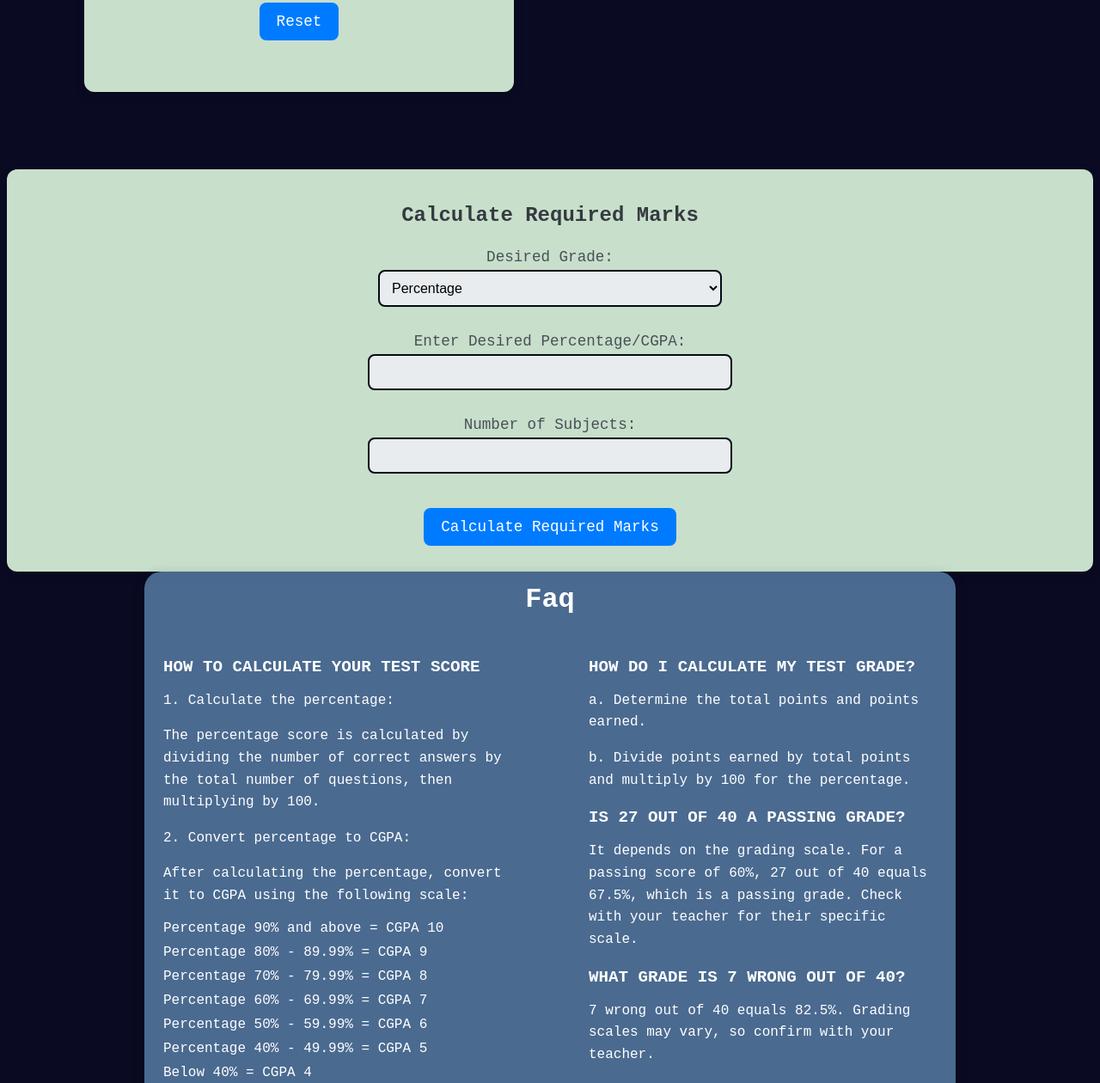
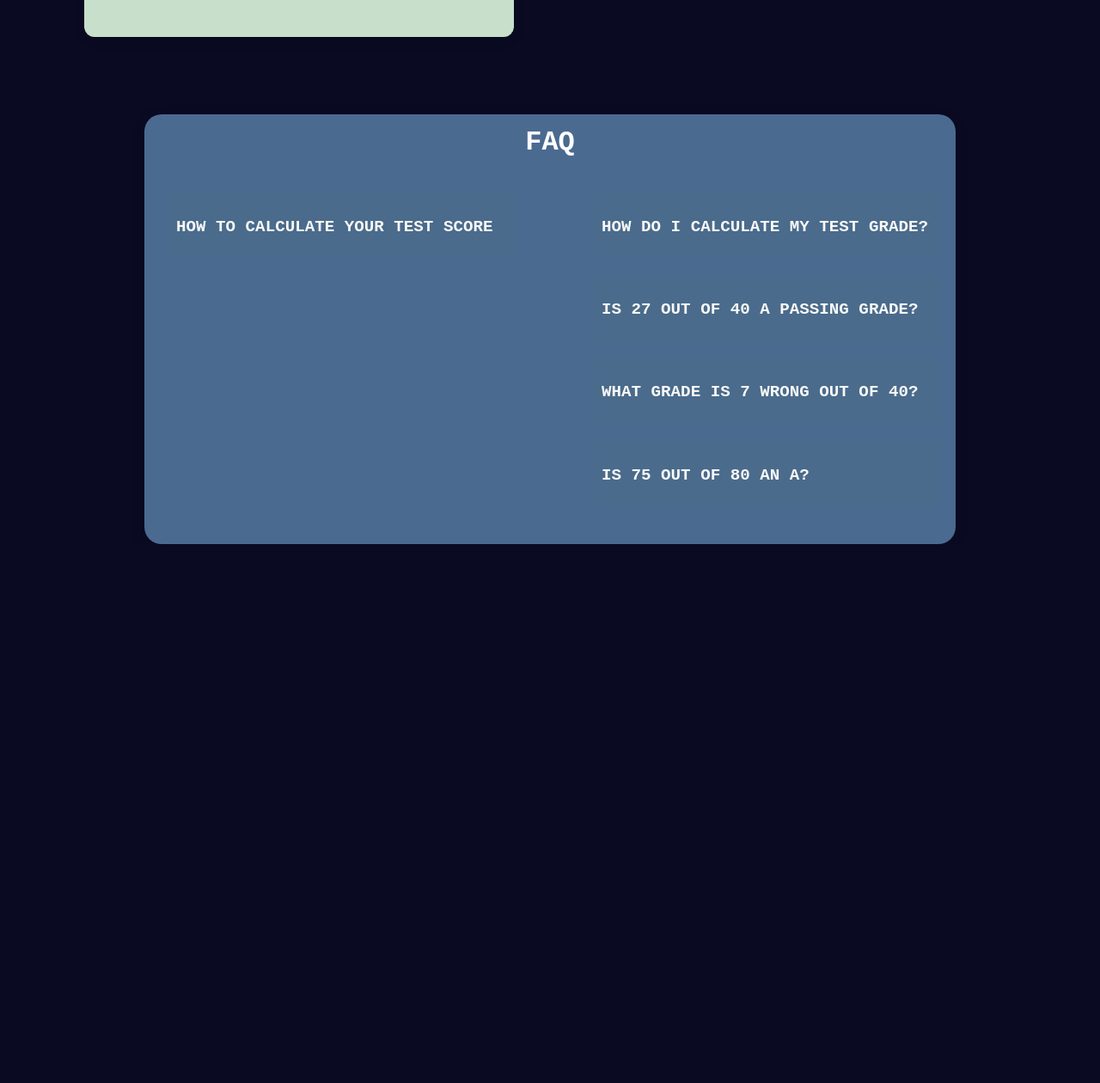
Before and after one commit to Grade-finder/GradeFinder, a plain HTML site: page index.html in a window 1280 px wide. Shown: the part 984-2244 px from the top of the page at 86% size. After the commit the page ends 1617 px from the top, so only its background shows below. Drawn offline with Linux system fonts and the light colour scheme.

Commit message:
make faq as acordion js is left

```diff
--- a/faq.css
+++ b/faq.css
@@ -1,5 +1,5 @@
 .faq-container {
-    background-color:#8AC9FE80;
+    background-color:rgba(139, 202, 254, 0.502);
     border-radius: 20px;
     padding-left: 22px;
     padding-right: 22px;
@@ -58,3 +58,24 @@
       width: 100%;
     }
   }
+
+/* css for acordion */
+  .questions {
+    background-color: rgba(75, 108, 135, 0.502);
+    color: #f8f8f8;
+    cursor: pointer;
+    padding: 10px;
+    width: 100%;
+    text-align: left;
+    border: none;
+    outline: none;
+    transition:0.4s;
+  }
+
+.panel {
+  color:white;
+    padding: 0 15px;
+    display: none;
+    background-color: rgba(232, 238, 242, 0.502);
+    overflow: hidden;
+}
--- a/index.css
+++ b/index.css
@@ -51,15 +51,14 @@ label {
 
 input, select {
     padding: 10px;
-    border: 2px solid #020c16;
+    border: 2px solid #ced4da;
     border-radius: 8px;
     margin-bottom: 10px;
-    outline: none;
     width: 80%;
     max-width: 400px;
     font-size: 1em;
     background-color: #e9ecef;
-    transition: border-color 0.2s ease;
+    transition: border-color 0.3s ease;
 }
 
 input:focus, select:focus {
@@ -125,60 +124,7 @@ button:hover {
     font-size: 18px;
     font-weight: 500;
     line-height: 27.5px;
-}
 
 
 
-
-
-
-
-/* Styling for the new desired grade input form */
-.desired-grade-container {
-    background-color: #C8DFCB;
-    padding: 20px;
-    border-radius: 12px;
-    box-shadow: 0 4px 12px rgba(0, 0, 0, 0.15);
-    margin-top: 30px;
-    text-align: center;
 }
-
-.desired-grade-container h2 {
-    color: #343a40;
-    margin-bottom: 20px;
-}
-
-.desired-grade-container .input-group {
-    display: flex;
-    flex-direction: column;
-    align-items: center;
-    margin-bottom: 15px;
-}
-
-#marksRequired {
-    margin-top: 20px;
-    font-size: 1.2em;
-    color: #495057;
-}
-
-#marksRequired p {
-    font-size: 1.1em;
-    margin: 5px 0;
-}
-
-button {
-    font-family: 'Roboto Mono', monospace;
-    padding: 12px 20px;
-    margin: 10px 5px;
-    border: none;
-    border-radius: 8px;
-    background-color: #007bff;
-    color: white;
-    cursor: pointer;
-    font-size: 1.1em;
-    transition: background-color 0.3s ease;
-}
-
-button:hover {
-    background-color: #0056b3;
-}
--- a/index.html
+++ b/index.html
@@ -35,13 +35,13 @@
             <div id="inputFields">
                 <div class="input-group">
                     <label>Subject:</label>
-                    <input type="text" id="subject" name="subject"  minlength="1" maxlength="30"  required>
+                    <input type="text" id="subject" name="subject" required>
 
                     <label>Max Marks:</label>
-                    <input id="mm" type="number" name="maxMarks" class="maxMarks" min="1" max="999" required>
+                    <input id="mm" type="number" name="maxMarks" class="maxMarks" required>
 
                     <label>Obtained Marks:</label>
-                    <input id="om" type="number" name="obtainedMarks" class="obtainedMarks" min="0" max="999" required>
+                    <input id="om" type="number" name="obtainedMarks" class="obtainedMarks" required>
 
                     <button type="button" class="remove-btn" onclick="removeField(this)">Remove</button>
                 </div>
@@ -49,49 +49,18 @@
 
             <button type="button" id="button">Add Another</button>
             <button type="submit">Calculate Grade</button>
-            <button type="reset" id="rst">Reset</button>
-            <div id="result"></div>
+             <div id="result"></div>
         </form>
     </div>
 
 
 
-<!-- adding the desired grade option  -->
-<div class="desired-grade-container">
-    <h2>Calculate Required Marks</h2>
-    <form id="desiredGradeForm">
-        <div class="input-group">
-            <label for="desiredGrade">Desired Grade:</label>
-            <select id="desiredGrade" name="desiredGrade">
-                <option value="percentage">Percentage</option>
-                <option value="cgpa">CGPA</option>
-            </select>
-        </div>
-
-        <div class="input-group">
-            <label for="targetGrade">Enter Desired Percentage/CGPA:</label>
-            <input type="number" id="targetGrade" name="targetGrade" min="0" max="100" required>
-        </div>
-
-        <div class="input-group">
-            <label for="subjectCount">Number of Subjects:</label>
-            <input type="number" id="subjectCount" name="subjectCount" min="1" max="10" required>
-        </div>
-
-        <div id="marksRequired"></div>
-
-        <button type="submit">Calculate Required Marks</button>
-    </form>
-</div>
-
-
-
     <div class="faq-container">
-        <div class="faq-title">Faq</div>
+        <div class="faq-title">FAQ</div>
         <div class="faq-section">
           <div class="faq-column">
-            <h3>How to calculate your test score</h3>
-            <p>1. Calculate the percentage:</p>
+            <button class="questions"><h3>How to calculate your test score</h3></button>
+            <div class="panel"><p>1. Calculate the percentage:</p>
             <p>The percentage score is calculated by dividing the number of correct answers by the total number of questions, then multiplying by 100.</p>
             <p>2. Convert percentage to CGPA:</p>
             <p>After calculating the percentage, convert it to CGPA using the following scale:</p>
@@ -106,16 +75,21 @@
             </ul>
             <p>This gives you both your percentage and CGPA based on your test performance.</p>
           </div>
+</div>
+
           <div class="faq-column">
-            <h3>How do I calculate my test grade?</h3>
-            <p>a. Determine the total points and points earned.</p>
+            <button class="questions"><h3>How do I calculate my test grade?</h3></button>
+           <div class="panel"> <p>a. Determine the total points and points earned.</p>
             <p>b. Divide points earned by total points and multiply by 100 for the percentage.</p>
-            <h3>Is 27 out of 40 a passing grade?</h3>
-            <p>It depends on the grading scale. For a passing score of 60%, 27 out of 40 equals 67.5%, which is a passing grade. Check with your teacher for their specific scale.</p>
-            <h3>What grade is 7 wrong out of 40?</h3>
-            <p>7 wrong out of 40 equals 82.5%. Grading scales may vary, so confirm with your teacher.</p>
-            <h3>Is 75 out of 80 an A?</h3>
-            <p>Yes, 75 out of 80 is an A, which is 93.75% in the default grading scale.</p>
+          </div>
+
+            <button class="questions"><h3>Is 27 out of 40 a passing grade?</h3></button>
+            <div class="panel"><p>It depends on the grading scale. For a passing score of 60%, 27 out of 40 equals 67.5%, which is a passing grade. Check with your teacher for their specific scale.</p></div>
+
+            <button class="questions"><h3>What grade is 7 wrong out of 40?</h3></button>
+            <div class="panel"><p>7 wrong out of 40 equals 82.5%. Grading scales may vary, so confirm with your teacher.</p></div>
+            <button class="questions"><h3>Is 75 out of 80 an A?</h3></button>
+            <div class="panel"> <p>Yes, 75 out of 80 is an A, which is 93.75% in the default grading scale.</p></div>
           </div>
         </div>
       </div>
@@ -123,7 +97,5 @@
 
 
     <script src="index.js"></script>
-    <script src="desiredGrade.js"></script> <!-- New script for the desired grade calculation -->
-
 </body>
 </html>
--- a/index.js
+++ b/index.js
@@ -109,3 +109,21 @@ function calculateGrade() {
     }
 
 }
+
+//java script for faq accordion
+        // Get all elements with the class 'questions'
+        const accordionButtons = document.querySelectorAll(".questions");
+
+        // Add a click event listener to each button
+        accordionButtons.forEach(button => {
+            button.addEventListener("click", () => {
+                // Toggle the next sibling element (the .panel div)
+                const panel = button.nextElementSibling;
+
+                if (panel.style.display === "block") {
+                    panel.style.display = "none"; // Hide the panel
+                } else {
+                    panel.style.display = "block"; // Show the panel
+                }
+            });
+        });
```
Also changed, not shown: script.js (line endings or trailing spaces).
